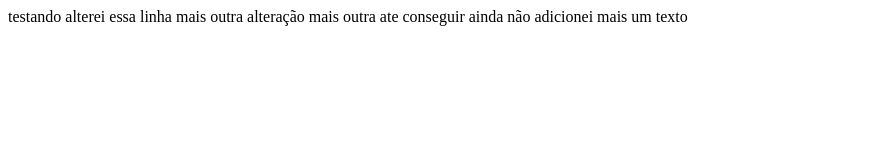
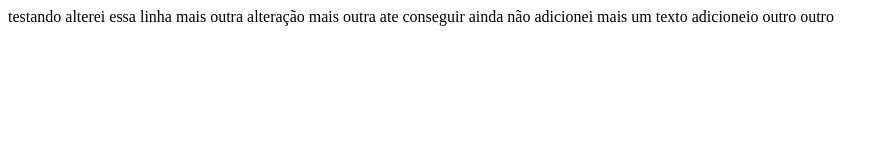
Before and after one commit to tmedeirosb/teste, a plain HTML site: page index.html in a window 1280 px wide. Shown: the whole page, without its empty margins (0-888 px from the left). Drawn offline with Linux system fonts and the light colour scheme.

Commit message:
outra alteração

```diff
--- a/index.html
+++ b/index.html
@@ -7,4 +7,6 @@
 	ainda não
 
 	adicionei mais um texto
+
+	adicioneio outro outro
 </html>
```
